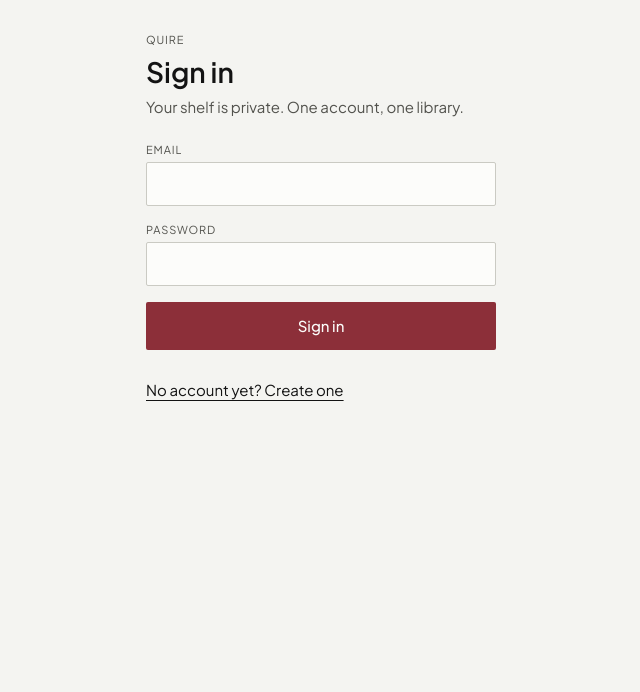
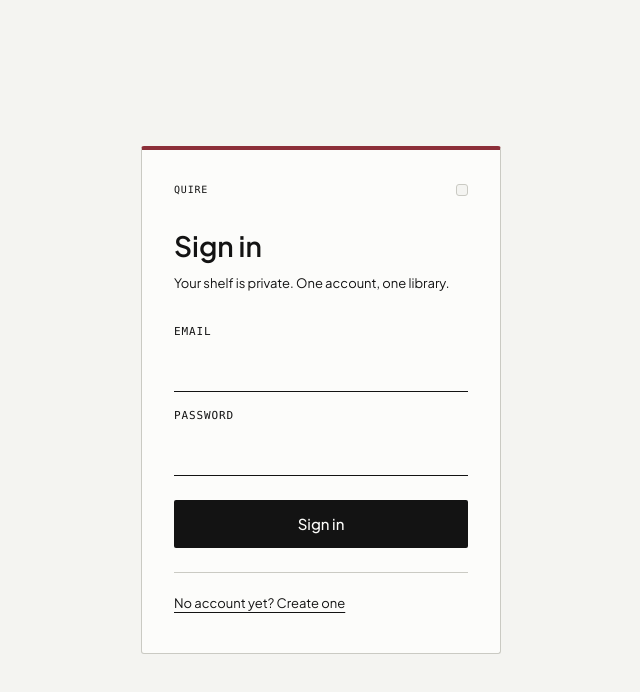
Before and after one commit to NojinNojs/quire, a React (Vite) app: page /#/search in a window 1280 px wide. Shown: the top 692 px of the page, without its empty margins (319-959 px from the left). Built offline with nearby package versions, Linux system fonts and the light colour scheme; no server answers.

Commit message:
feat(auth): issue a borrower card for sign in and registration (#38)

```diff
--- a/src/features/auth/AuthForm.tsx
+++ b/src/features/auth/AuthForm.tsx
@@ -1,57 +1,121 @@
 import type { SupabaseClient } from "@supabase/supabase-js";
-import { useState } from "react";
-import { SkeletonRows } from "../states/SkeletonRows";
+import { useEffect, useRef, useState } from "react";
+import "../../styles/auth.css";
 
 type Mode = "signin" | "signup";
 
+export function passwordStrength(password: string): "Weak" | "Fair" | "Strong" {
+  if (password.length < 8) return "Weak";
+  const variety = [/[a-z]/, /[A-Z]/, /\d/, /[^a-zA-Z\d]/].filter((rule) =>
+    rule.test(password),
+  ).length;
+  return password.length >= 12 && variety >= 3 ? "Strong" : "Fair";
+}
+
+function initialMode(): Mode {
+  return new URLSearchParams(window.location.search).get("auth") === "signup" ? "signup" : "signin";
+}
+
 export function AuthForm({ client }: { client: SupabaseClient }) {
-  const [mode, setMode] = useState<Mode>("signin");
+  const [mode, setMode] = useState<Mode>(initialMode);
   const [email, setEmail] = useState("");
   const [password, setPassword] = useState("");
+  const [repeat, setRepeat] = useState("");
   const [message, setMessage] = useState<string | null>(null);
   const [failed, setFailed] = useState(false);
   const [busy, setBusy] = useState(false);
+  const [switched, setSwitched] = useState(false);
+  const mismatch = mode === "signup" && repeat.length > 0 && repeat !== password;
+  const strength = passwordStrength(password);
+  const heading = useRef<HTMLHeadingElement>(null);
+
+  // biome-ignore lint/correctness/useExhaustiveDependencies: The keyed face mounts a new heading on each mode change.
+  useEffect(() => {
+    if (switched) heading.current?.focus({ preventScroll: true });
+  }, [mode, switched]);
+
+  useEffect(() => {
+    const restore = () => {
+      setMode(initialMode());
+      setMessage(null);
+      setFailed(false);
+    };
+    window.addEventListener("popstate", restore);
+    return () => window.removeEventListener("popstate", restore);
+  }, []);
+
+  function switchMode() {
+    if (busy) return;
+    const next = mode === "signin" ? "signup" : "signin";
+    const url = new URL(window.location.href);
+    if (next === "signup") url.searchParams.set("auth", next);
+    else url.searchParams.delete("auth");
+    window.history.replaceState(null, "", url);
+    setSwitched(true);
+    setMode(next);
+    setRepeat("");
+    setFailed(false);
+    setMessage(null);
+  }
 
   async function submit(event: React.FormEvent) {
     event.preventDefault();
+    if (busy || mismatch) return;
     setBusy(true);
     setMessage(null);
-
     setFailed(false);
     try {
       const result =
         mode === "signin"
           ? await client.auth.signInWithPassword({ email, password })
           : await client.auth.signUp({ email, password });
-
+      if (result.error) {
         setBusy(false);
-      if (result.error) {
         setFailed(true);
         setMessage(result.error.message);
         return;
       }
       if (mode === "signup" && !result.data.session) {
+        setBusy(false);
         setMessage("Check your email to confirm the account, then sign in.");
-        return;
       }
-      setMessage(null);
+      if (result.data.session) {
+        const url = new URL(window.location.href);
+        url.searchParams.delete("auth");
+        window.history.replaceState(null, "", url);
+      }
+      // Keep the issuing state until the session listener mounts the shell.
     } catch {
+      setBusy(false);
       setFailed(true);
       setMessage("Could not reach your account. Check your connection and try again.");
-    } finally {
-      setBusy(false);
     }
   }
 
   return (
-    <main className="auth">
+    <main className="auth borrower-card" aria-labelledby="auth-title">
+      <div className="auth-imprint">
+        <span className="auth-mark">QUIRE</span>
+        <span className="auth-punch" aria-hidden="true" />
+      </div>
+      <div
+        key={mode}
+        className="auth-face"
+        data-mode={mode}
+        data-slide={switched ? "true" : undefined}
+      >
         <header className="auth-head">
-        <span className="label">Quire</span>
-        <h1>{mode === "signin" ? "Sign in" : "Create an account"}</h1>
-        <p className="muted">Your shelf is private. One account, one library.</p>
+          <h1 id="auth-title" ref={heading} tabIndex={-1}>
+            {mode === "signin" ? "Sign in" : "Create an account"}
+          </h1>
+          <p>Your shelf is private. One account, one library.</p>
         </header>
-
-      <form onSubmit={submit} className="auth-form">
+        <form
+          onSubmit={submit}
+          className="auth-form"
+          aria-busy={busy}
+          aria-describedby={message ? "auth-message" : undefined}
+        >
           <label>
             <span className="label">Email</span>
             <input
@@ -59,6 +123,7 @@ export function AuthForm({ client }: { client: SupabaseClient }) {
               name="email"
               autoComplete="email"
               required
+              disabled={busy}
               value={email}
               onChange={(event) => setEmail(event.target.value)}
             />
@@ -71,40 +136,70 @@ export function AuthForm({ client }: { client: SupabaseClient }) {
               autoComplete={mode === "signin" ? "current-password" : "new-password"}
               required
               minLength={8}
+              disabled={busy}
+              aria-describedby={mode === "signup" ? "auth-strength" : undefined}
               value={password}
               onChange={(event) => setPassword(event.target.value)}
             />
           </label>
-
-        <button type="submit" className="primary" disabled={busy}>
+          {mode === "signup" ? (
+            <>
+              <div id="auth-strength" className="auth-strength" data-strength={strength}>
+                <span aria-live="polite">Password strength: {strength}</span>
+                <span className="auth-strength-track" aria-hidden="true">
+                  <span />
+                </span>
+              </div>
+              <label>
+                <span className="label">Repeat</span>
+                <input
+                  type="password"
+                  name="repeat"
+                  autoComplete="new-password"
+                  disabled={busy}
+                  value={repeat}
+                  aria-invalid={mismatch}
+                  aria-describedby={mismatch ? "auth-mismatch" : "auth-repeat-help"}
+                  onChange={(event) => setRepeat(event.target.value)}
+                />
+              </label>
+              {mismatch ? (
+                <p id="auth-mismatch" className="auth-field-error" role="alert">
+                  Passwords do not match.
+                </p>
+              ) : (
+                <p id="auth-repeat-help" className="auth-help">
+                  Optional. Repeat your password to check it.
+                </p>
+              )}
+            </>
+          ) : null}
+          {message ? (
+            <p
+              id="auth-message"
+              className={failed ? "auth-field-error" : "auth-message"}
+              role={failed ? "alert" : "status"}
+            >
+              {message}
+            </p>
+          ) : null}
+          <button type="submit" className="primary" disabled={busy || mismatch}>
             {busy
-            ? "Working"
+              ? "Issuing card"
               : failed
                 ? "Try again"
                 : mode === "signin"
                   ? "Sign in"
                   : "Create account"}
+            {busy ? <span className="auth-issuing" aria-hidden="true" /> : null}
           </button>
         </form>
-
-      {busy ? <SkeletonRows label="Connecting to your account" /> : null}
-      {message ? (
-        <p className="auth-message" role={failed ? "alert" : "status"}>
-          {message}
-        </p>
-      ) : null}
-
-      <button
-        type="button"
-        className="quiet"
-        onClick={() => {
-          setFailed(false);
-          setMode(mode === "signin" ? "signup" : "signin");
-          setMessage(null);
-        }}
-      >
+        <footer className="auth-footer">
+          <button type="button" className="auth-switch" disabled={busy} onClick={switchMode}>
             {mode === "signin" ? "No account yet? Create one" : "Already have an account? Sign in"}
           </button>
+        </footer>
+      </div>
     </main>
   );
 }
--- /dev/null
+++ b/src/styles/auth.css
@@ -0,0 +1,233 @@
+#root:has(> .borrower-card) {
+  display: grid;
+  place-items: safe center;
+  min-height: 100svh;
+  height: auto;
+  padding: var(--space-32) 0;
+}
+
+.auth.borrower-card {
+  /* Local metrics keep the card independent of the shell's layout. */
+  --auth-width: 360px;
+  --auth-slide-offset: var(--space-16);
+  --auth-mark-size: 10px;
+  --auth-tracking: 0.08em;
+  --auth-slide-time: 160ms;
+  --auth-issue-time: 800ms;
+  /* Error ink must meet the card's 7:1 text contract in every theme. */
+  --danger: var(--ink);
+  width: calc(100% - var(--space-32));
+  max-width: var(--auth-width);
+  margin: 0 auto;
+  padding: var(--space-24);
+  border: var(--rule-width) solid var(--rule);
+  border-top: var(--space-4) solid var(--class-800);
+  border-radius: var(--radius-card);
+  background: var(--surface-raised);
+  color: var(--ink);
+}
+
+.borrower-card .auth-imprint {
+  display: flex;
+  justify-content: space-between;
+  align-items: center;
+  margin-bottom: var(--space-32);
+}
+
+.borrower-card .auth-mark {
+  font: var(--auth-mark-size) / var(--mono-leading) var(--font-mono);
+  letter-spacing: var(--auth-tracking);
+}
+
+.borrower-card .auth-punch {
+  width: var(--space-12);
+  height: var(--space-12);
+  border: var(--rule-width) solid var(--rule);
+  border-radius: var(--radius-card);
+  background: var(--surface);
+}
+
+.borrower-card .auth-head {
+  gap: var(--space-12);
+  margin-bottom: var(--space-32);
+}
+
+.borrower-card .auth-head p {
+  margin: 0;
+  font-size: var(--small-size);
+  line-height: var(--small-leading);
+}
+
+.borrower-card .label {
+  color: var(--ink);
+  font-family: var(--font-mono);
+}
+
+.borrower-card .auth-form input {
+  min-width: 0;
+  width: 100%;
+  height: var(--touch);
+  padding: var(--space-8) 0;
+  border: 0;
+  border-bottom: var(--rule-width) solid var(--ink);
+  border-radius: 0;
+  background: transparent;
+  caret-color: var(--ink);
+}
+
+.borrower-card .auth-form input:focus {
+  border-bottom: var(--focus-width) solid var(--class-800);
+  outline: none;
+}
+
+.borrower-card .auth-form input:disabled {
+  opacity: 1;
+  cursor: progress;
+}
+
+.borrower-card .primary {
+  position: relative;
+  width: 100%;
+  margin-top: var(--space-8);
+  background: var(--ink);
+  color: var(--surface-raised);
+  border-radius: var(--radius-input);
+}
+
+.borrower-card .primary:disabled {
+  opacity: 1;
+  cursor: default;
+}
+
+.borrower-card .primary:disabled:not(:has(.auth-issuing)) {
+  border: var(--rule-width) solid var(--ink);
+  background: var(--surface-raised);
+  color: var(--ink);
+}
+
+.borrower-card .primary:hover:not(:disabled) {
+  text-decoration: underline;
+  text-underline-offset: var(--space-4);
+}
+
+.borrower-card .primary:active:not(:disabled) {
+  transform: translateY(var(--rule-width));
+}
+
+.borrower-card .auth-footer {
+  margin-top: var(--space-24);
+  border-top: var(--rule-width) solid var(--rule);
+}
+
+.borrower-card .auth-switch {
+  display: block;
+  min-height: var(--touch);
+  padding: var(--space-12) 0 0;
+  border: 0;
+  background: transparent;
+  color: var(--ink);
+  font: inherit;
+  font-size: var(--small-size);
+  text-align: left;
+  text-decoration: underline;
+  text-underline-offset: var(--space-4);
+  cursor: pointer;
+}
+
+.borrower-card .auth-switch:disabled {
+  cursor: progress;
+}
+
+.borrower-card .auth-field-error,
+.borrower-card .auth-message,
+.borrower-card .auth-help {
+  margin: 0;
+  font-size: var(--small-size);
+  line-height: var(--small-leading);
+  overflow-wrap: anywhere;
+}
+
+.borrower-card .auth-field-error {
+  margin-top: calc(-1 * var(--space-8));
+  padding-left: var(--space-8);
+  border-left: var(--rule-width) solid var(--danger);
+  color: var(--danger);
+}
+
+.borrower-card .auth-strength {
+  margin-top: calc(-1 * var(--space-8));
+  font: var(--mono-size) / var(--mono-leading) var(--font-mono);
+}
+
+.borrower-card .auth-strength-track {
+  display: block;
+  height: var(--rule-width);
+  margin-top: var(--space-8);
+  background: var(--rule);
+}
+
+.borrower-card .auth-strength-track > span {
+  display: block;
+  width: 33.333%;
+  height: 100%;
+  background: var(--ink);
+  transition: width var(--motion) var(--ease);
+}
+
+.borrower-card [data-strength="Fair"] .auth-strength-track > span {
+  width: 66.667%;
+}
+
+.borrower-card [data-strength="Strong"] .auth-strength-track > span {
+  width: 100%;
+}
+
+.borrower-card .auth-face[data-slide="true"] {
+  animation: auth-slide var(--auth-slide-time) var(--ease);
+}
+
+.borrower-card .auth-face[data-mode="signin"] {
+  --auth-slide-offset: calc(-1 * var(--space-16));
+}
+
+.borrower-card .auth-issuing {
+  position: absolute;
+  bottom: var(--space-8);
+  left: var(--space-16);
+  width: var(--space-24);
+  height: var(--rule-width);
+  background: currentColor;
+  animation: auth-issue var(--auth-issue-time) var(--ease) infinite alternate;
+}
+
+@keyframes auth-slide {
+  from {
+    transform: translateX(var(--auth-slide-offset));
+  }
+  to {
+    transform: translateX(0);
+  }
+}
+
+@keyframes auth-issue {
+  to {
+    left: calc(100% - var(--space-48));
+  }
+}
+
+@media (min-width: 420px) {
+  .auth.borrower-card {
+    padding: var(--space-32);
+  }
+}
+
+@media (prefers-reduced-motion: reduce) {
+  .borrower-card .auth-face[data-slide="true"],
+  .borrower-card .auth-issuing {
+    animation: none;
+  }
+
+  .borrower-card .auth-strength-track > span {
+    transition: none;
+  }
+}
```
Also changed, not shown: 11 other files (tests, documents, lock files or other folders). Lines whose indentation alone changed are shown as unchanged.
